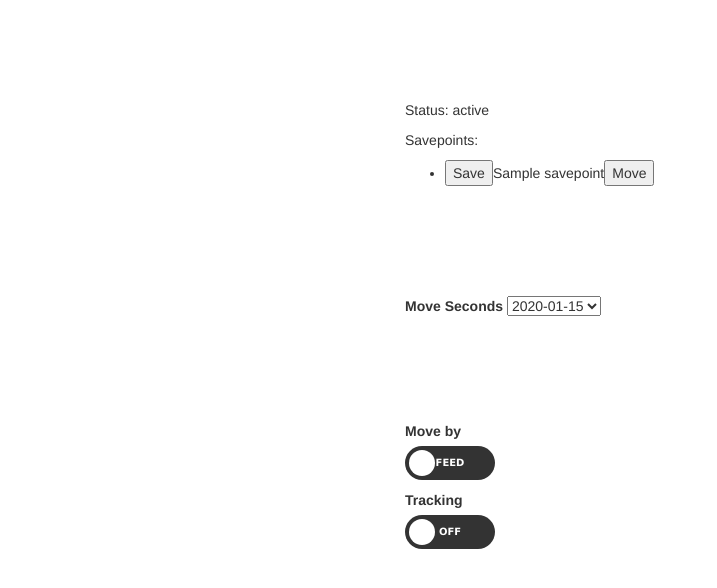
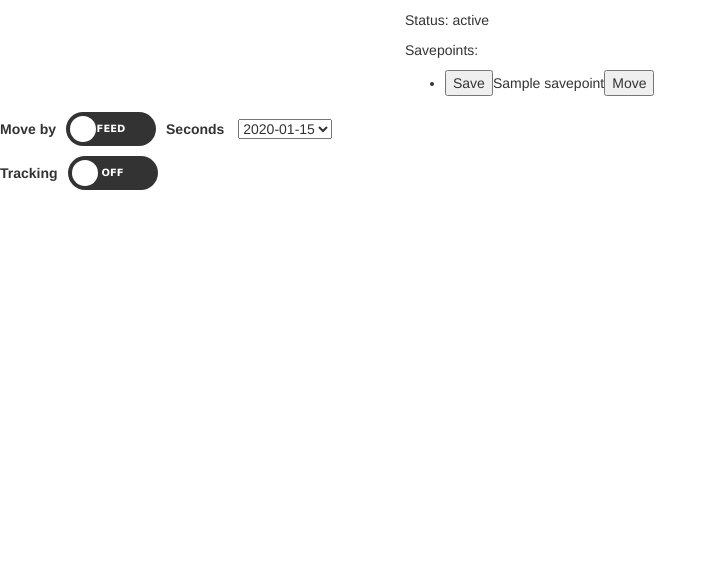
Before and after one commit to danielwould/robocamera, a Flask app: template web-ui/templates/index.html in a window 1280 px wide. Shown: the top 588 px of the page, without its empty margins (0-717 px from the left). Run offline with Flask 2, Linux system fonts and the light colour scheme; the template is opened without the code that fills it: most values are stand-ins (such as "Sample title", 1, 10 or a date in 2020); some libraries are stand-ins or nearby versions.

Commit message:
flow the controls in forms

```diff
--- a/web-ui/main.py
+++ b/web-ui/main.py
@@ -112,4 +112,4 @@ def send_camera_request(request_message):
     print("returning")
     return "no data"
 
-app.run(host="127.0.0.1", port=8080, debug=True)
+app.run(host="192.168.86.238", port=8080, debug=True)
--- a/web-ui/static/css/dropdowns.css
+++ b/web-ui/static/css/dropdowns.css
@@ -1,7 +1,7 @@
 
 
 .select {
-  display: grid;
+  /*display: grid;*/
   grid-template-areas: "select";
   align-items: center;
   position: relative;
@@ -10,7 +10,7 @@
   max-width: 30ch;
 
   border: 1px solid var(--select-border);
-  border-radius: 0.40em;
+  border-radius: 0.2em;
   padding: 0.25em 0.5em;
 
   font-size: 1.25rem;
@@ -32,3 +32,14 @@ select:focus + .focus {
   border-radius: inherit;
 
 }
+
+
+.form-inline {
+    display: flex;
+    flex-flow: row wrap;
+    align-items: center;
+  }
+
+.form-inline label {
+margin: 5px 10px 5px 0;
+}
--- a/web-ui/templates/index.html
+++ b/web-ui/templates/index.html
@@ -10,7 +10,15 @@
     <style type="text/css">
       .container {
         max-width: 500px;
-        padding-top: 100px;
+        padding-top: 10px;
+      }
+      .controlcontainer {
+        max-width: 500px;
+        padding-top: 1px;
+      }
+      .dropdowncontainer {
+        max-width: 500px;
+        padding-right: 40px;
       }
     </style>
   </head>
@@ -27,29 +35,11 @@
 
     </div>
 
-    <div class=container id=dropdowns>
-      <div id="feed-selector" {% if move_toggle%}style="display: none;"{% endif %}>
-        <label for="feed-select">Feed Rate</label>
-        <select id="feed-select">
-          {% for n in feed_rate_values %}
-            <option value="{{ n }}" {% if n == feed_rate %}selected{% endif %}>{{ n }}</option>
-          {% endfor %}
-        </select>
-        <span class="focus"></span>
-      </div>
-      <div id="time-selector" {% if not move_toggle%}style="display: none;"{% endif %}>
-        <label for="time-select">Move Seconds</label>
-        <select id="time-select">
-          {% for n in move_time_values %}
-            <option value="{{ n }}" {% if n == move_time %}selected{% endif %}>{{ n }}</option>
-          {% endfor %}
-        </select>
-        <span class="focus"></span>
-      </div>
-    </div>
+
 
     </div>
-    <div class=container id=toggles>
+    <div class=controlcontainer id=toggles>
+      <form class="form-inline">
         <!-- Rounded switch -->
         <label class="label-block" for="moveby">Move by</label>
         <label class="switch" id="moveby">
@@ -59,9 +49,33 @@
             <!--ADDED HTML -->
             <span class="on">TIME</span>
             <span class="off">FEED</span>
+
             <!--END-->
           </div>
+
         </label>
+        <div class=dropdowncontainer id=dropdowns>
+          <div id="feed-selector" {% if move_toggle%}style="display: none;"{% endif %}>
+            <label for="feed-select">Rate</label>
+            <select id="feed-select">
+              {% for n in feed_rate_values %}
+                <option value="{{ n }}" {% if n == feed_rate %}selected{% endif %}>{{ n }}</option>
+              {% endfor %}
+            </select>
+            <span class="focus"></span>
+          </div>
+          <div id="time-selector" {% if not move_toggle%}style="display: none;"{% endif %}>
+            <label for="time-select">Seconds</label>
+            <select id="time-select">
+              {% for n in move_time_values %}
+                <option value="{{ n }}" {% if n == move_time %}selected{% endif %}>{{ n }}</option>
+              {% endfor %}
+            </select>
+            <span class="focus"></span>
+          </div>
+        </div>
+      </form>
+      <form class="form-inline">
       <label class="label-block" for="tracking">Tracking</label>
       <label class="switch" id="tracking">
         <input type="checkbox" onclick='handleTracking(this);' {{ tracking_toggle }}>
@@ -73,6 +87,7 @@
           <!--END-->
          </div>
       </label>
+      </form>
     </div>
     <script src="http://code.jquery.com/jquery-1.10.2.min.js"></script>
     <script src="http://netdna.bootstrapcdn.com/bootstrap/3.0.0/js/bootstrap.min.js"></script>
```
Lines whose indentation alone changed are shown as unchanged.
